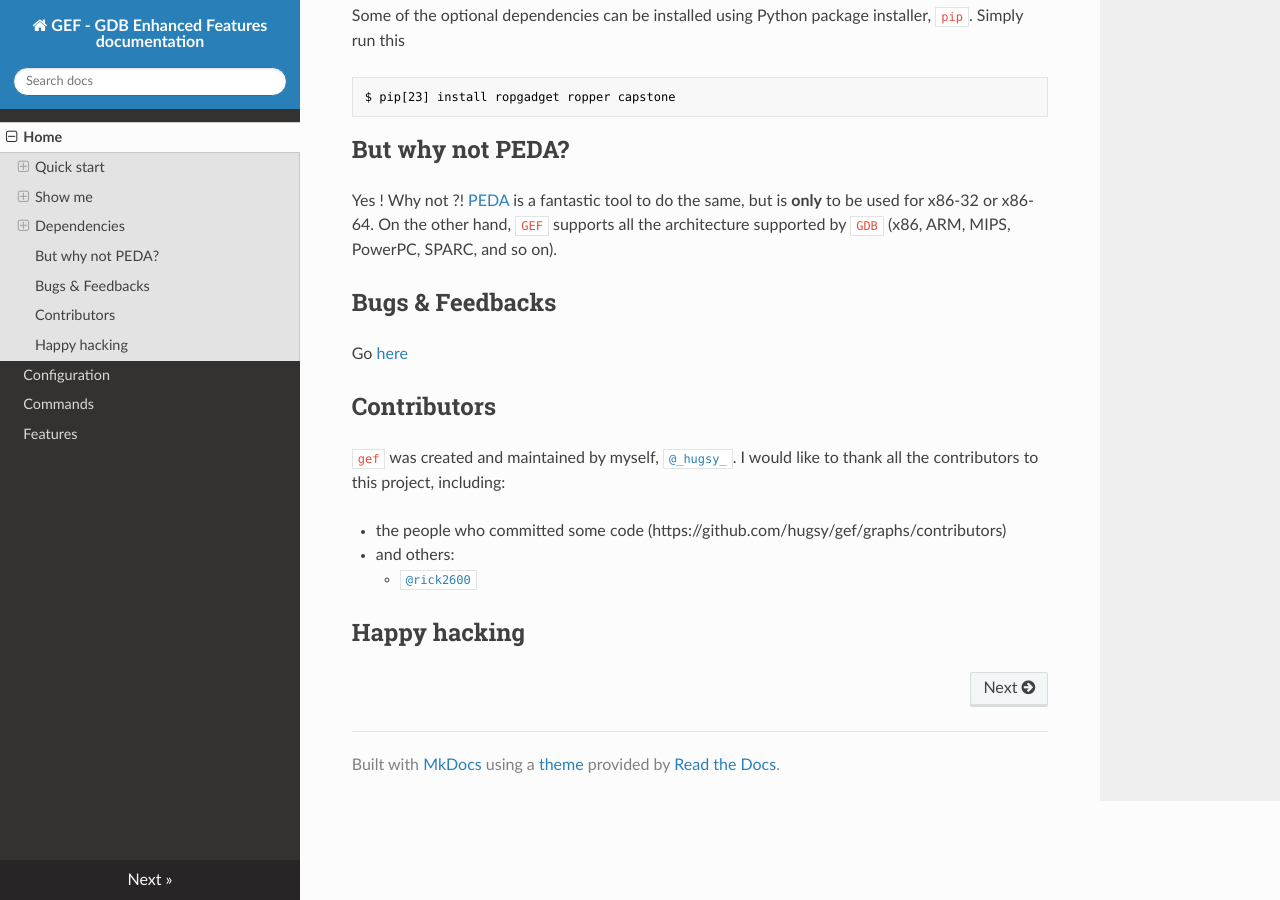
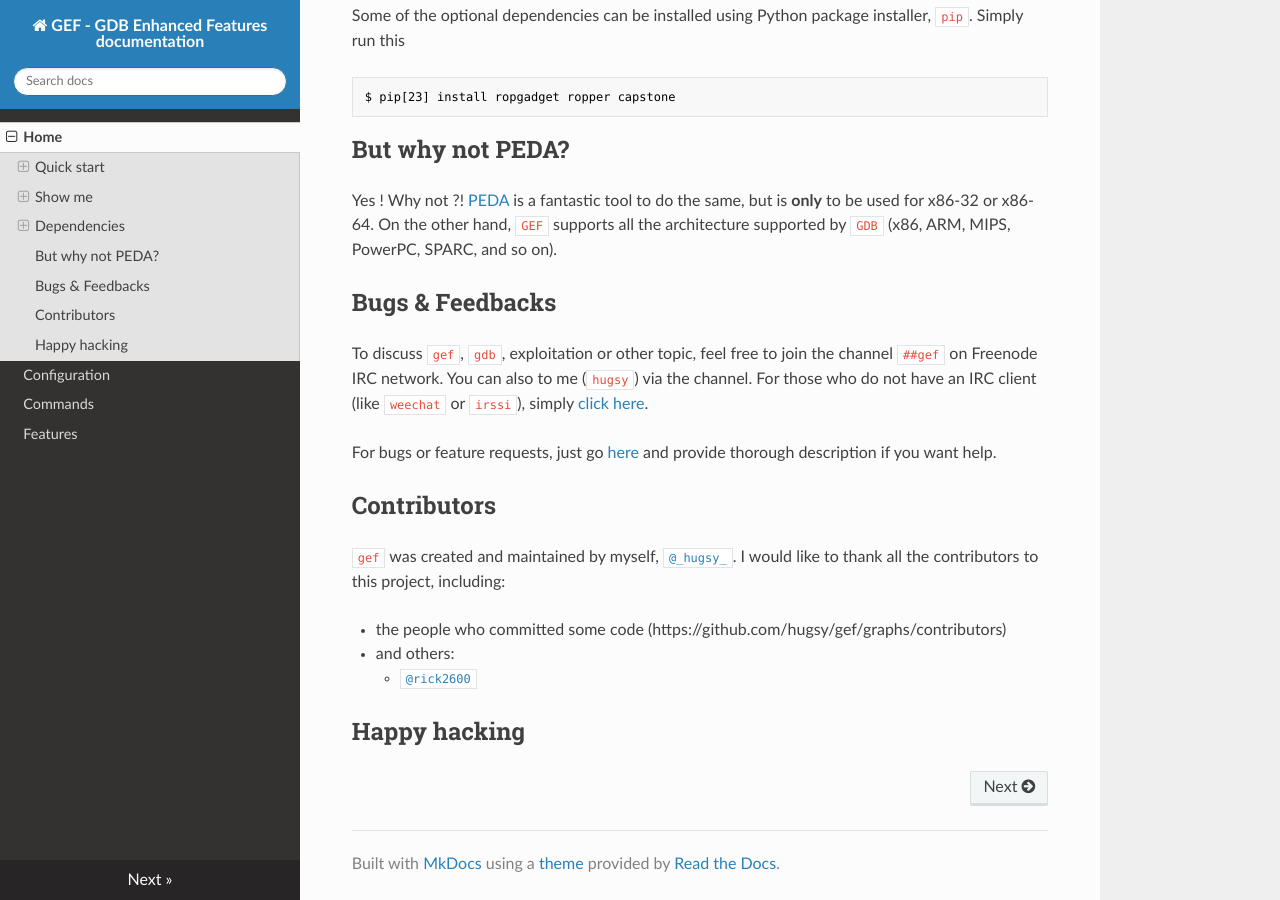
Before and after one commit to hugsy/gef, an MkDocs documentation site: the page built from docs/index.md, in a window 1280 px wide and 900 px high, scrolled down 5235 px. Built offline with MkDocs 1.6.1, drawn with Linux system fonts in a browser that asks for light colours; nearby versions of some CDN libraries; old or Windows-style settings are respelled for this version of MkDocs.

Commit message:
Update index.md

```diff
--- a/docs/index.md
+++ b/docs/index.md
@@ -149,7 +149,10 @@
 
 ## Bugs & Feedbacks
 
-Go [here](https://github.com/hugsy/gef/issues)
+To discuss `gef`, `gdb`, exploitation or other topic, feel free to join the channel `##gef` on Freenode IRC network. You can also to me (`hugsy`) via the channel. For those who do not have an IRC client (like `weechat` or `irssi`), simply [click here](https://webchat.freenode.net/?channels=##gef).
+
+For bugs or feature requests, just go [here](https://github.com/hugsy/gef/issues) and provide thorough description if you want help.
+
 
 ## Contributors
 
@@ -160,4 +163,5 @@
    * and others:
       * [`@rick2600`](https://twitter.com/rick2600)
 
+
 ## Happy hacking
```
